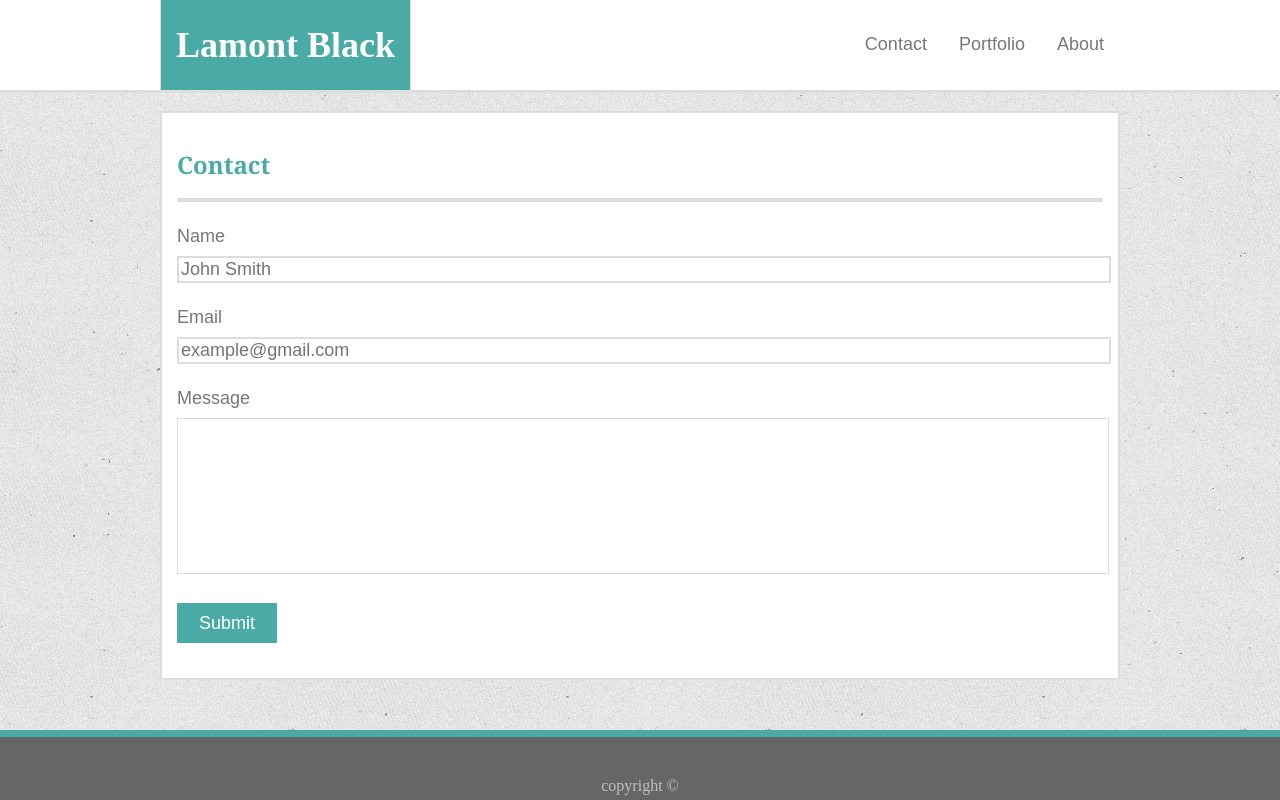
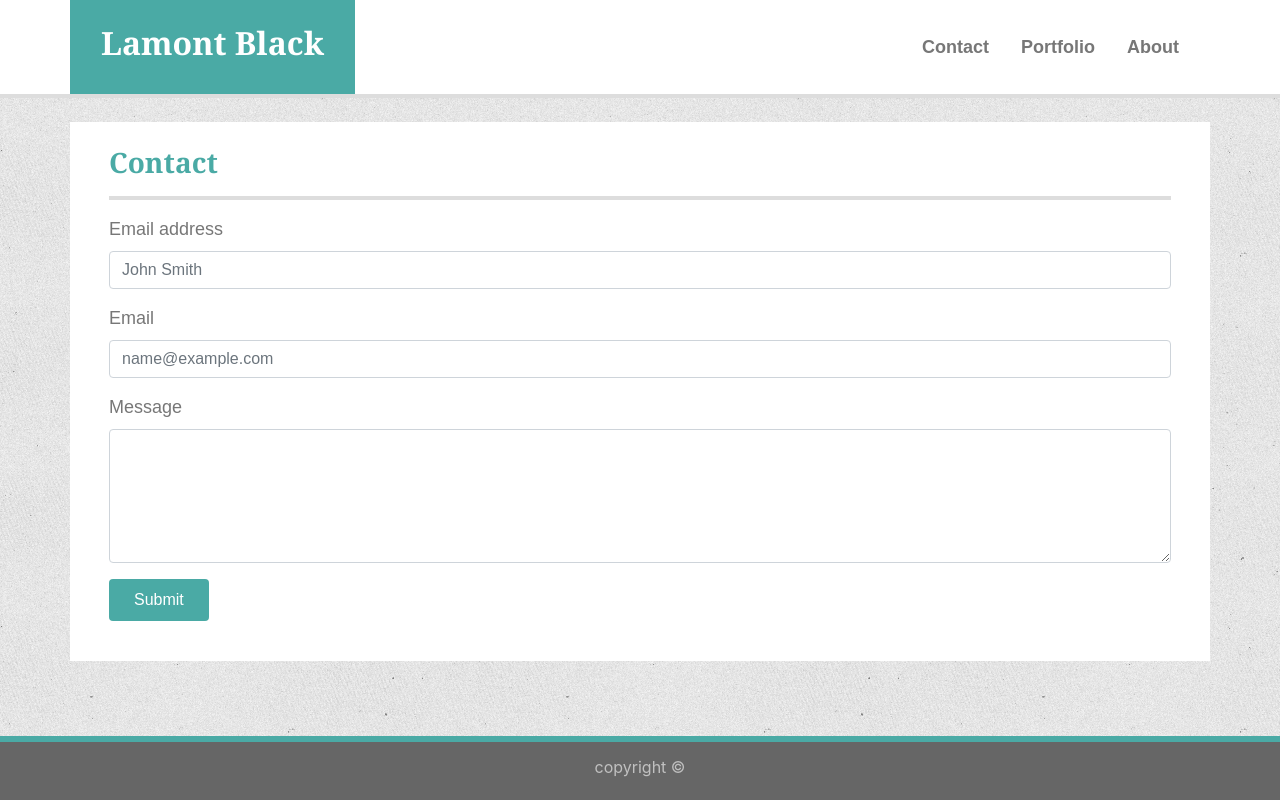
Before and after one commit to lamontblack1/Basic-Portfolio, a plain HTML site: page contact.html in a window 1280 px wide. Drawn offline with nearby package versions, Linux system fonts and the light colour scheme.

Commit message:
basically finalized Contact.html

```diff
--- a/contact.html
+++ b/contact.html
@@ -1,51 +1,140 @@
-<!DOCTYPE html>
+<!doctype html>
 <html lang="en">
   <head>
-    <meta charset="UTF-8">
-    <meta name="viewport" content="width=device-width, initial-scale=1.0">
-    <title>| Lamont Black |</title>
-    <link rel="stylesheet" href="assets/css/style.css">
+    <!-- Required meta tags -->
+    <meta charset="utf-8">
+    <meta name="viewport" content="width=device-width, initial-scale=1, shrink-to-fit=no">
+
+    <!-- Bootstrap CSS -->
+    <link rel="stylesheet" href="https://cdn.jsdelivr.net/npm/bootstrap@4.6.0/dist/css/bootstrap.min.css" integrity="sha384-B0vP5xmATw1+K9KRQjQERJvTumQW0nPEzvF6L/Z6nronJ3oUOFUFpCjEUQouq2+l" crossorigin="anonymous">
+
+    <style>
+       ul, p, label, input, button {
+        font-family: Arial, Helvetica, sans-serif;
+        color: #777777;
+        font-size: large;
+      }
+
+
+       #MyName {
+            background-color: #4aaaa5;
+        }
+        h2, h3 {
+          font-family: Georgia, 'Times New Roman', Times, serif;
+        }
+        h3 {
+          color: #4aaaa5;
+        }
+        li a {
+          color:#777777;
+        }
+        ul {
+          font-size: large;
+          font-weight: 600;
+        }
+        #line {
+          background-color: #dddddd;
+        }
+        #profile-pic {
+          width: 17%;
+          /* margin-right: 10px;
+          margin-top: 6px; */
+          float: left;
+          /* display: inline-block; */ */
+        }
+
+        #submitButton {
+            background-color: #4aaaa5;
+            color: white;
+        }
+
+        footer {
+          box-sizing: border-box;
+          background-color: #666666;
+          padding: 1%;
+          width: 100%;
+          height: 8%;
+          text-align: center;
+          position: fixed;
+          bottom: 0;
+          border-top: 6px solid  #4aaaa5;
+          color: silver;
+          z-index: 10;
+        }
+
+                /* #Main-Content {
+          background-color: white;
+          border-style: solid;
+          border-color:  #dddddd;
+          border-width: 4px;
+        } */
+
+    </style>
+    <title>Contact</title>
   </head>
-<body>
-    <!-- Header with type of nav bar -->
 
-    <!-- My name with green background -->
-    <header>
-        <div id="header-wrapper">
-            <div  id="your-name">
-                <h1>Lamont Black</h1>
+  <body background="./assets/images/background.png">
+    <!-- this is to stretch top all the way across with white background  -->
+    <div class="container-fluid bg-white">
+      <div class="container">
+          <!-- Title and Nav bar Row -->
+          <div class="row align-items-center">
+            <div id="MyName" class="col-3 pt-4 pb-4 text-white text-center">
+                <h2><b>Lamont Black</b></h2>
             </div>
-            <!-- Menu items -->
-            <ul id="menu-list">
-                <li class="nav-item"><a href="index.html">About</a></li>
-                <li class="nav-item"><a href="portfolio.html">Portfolio</a></li>
-                <li class="nav-item"><a href="contact.html">Contact</a></li>
+            <div class="col-5">
+
+            </div>
+            <!-- This column is Navbar column, right justified -->
+            <div class="col-4">
+              <ul class="nav justify-content-end">
+                <li class="nav-item">
+                  <a class="nav-link active" aria-current="page" href="contact.html">Contact</a>
+                </li>
+                <li class="nav-item">
+                  <a class="nav-link" href="portfolio.html">Portfolio</a>
+                </li>
+                <li class="nav-item">
+                  <a class="nav-link" href="index.html">About</a>
+                </li>
               </ul>
             </div>
-    </header>
+          </div>
+      </div>
+    </div>
 
-    <br>
-    <div id="main-content">
-        <h2 id="div-title">Contact</h2>
-       <!-- Labels and Inputs -->
+  <!-- make a line across page below Title and Nav, only way I could figure to do it since border width wouldnt work  -->
+   <div id="line" class="container-fluid pt-1"></div>
 
-       <label for="name-input">Name</label><br>
-       <input type="text" id="name-input" placeholder="John Smith"><br>
+  <!-- Main Content div  -->
+  <div id="Main-Content" class="container bg-white mt-4 mb-5">
+    <div class="row p-4">
+      <div class="col-12">
+        <!-- <div class="row mb-3"> -->
+          <h3><b>Contact</b></h3>
+               <div id="line" class="container-fluid pt-1 my-3">
+               </div>
 
-       <label for="email-input">Email</label><br>
-       <input type="email" id="email-input" placeholder="example@gmail.com"><br>
+               <!-- Form Control and form  -->
+                <!-- Name label and input  -->
+               <div class="mb-3">
+                <label for="nameInput" class="form-label">Email address</label>
+                <input type="text" class="form-control" id="nameInput" placeholder="John Smith">
+              </div>
+              <!-- email input  -->
+              <div class="mb-3">
+                <label for="emailInput" class="form-label">Email</label>
+                <input type="email" class="form-control" id="emailInput" placeholder="name@example.com">
+              </div>
+              <!-- Message input  -->
+              <div class="mb-3">
+                <label for="messageInput" class="form-label">Message</label>
+                <textarea class="form-control" id="messageInput" rows="5"></textarea>
+              </div>
+              <button type="submit" id="submitButton" class="btn btn-large py-2 px-4 mb-3">Submit</button>
+      </div>
+    </div>
 
-       <label for="message">Message</label><br>
-       <textarea id="message" id="message" rows="10"></textarea><br>
-
-       <input type="submit" value="Submit" id="submit-button" onclick="NotYet()">
-
-       <!-- Let user know this is not active yet -->
-       <script>
-        function NotYet() {
-          window.alert("Sorry, not quite active yet!");
-        }
-        </script>
   </div>
 
   <footer>
```
Lines whose indentation alone changed are shown as unchanged.
